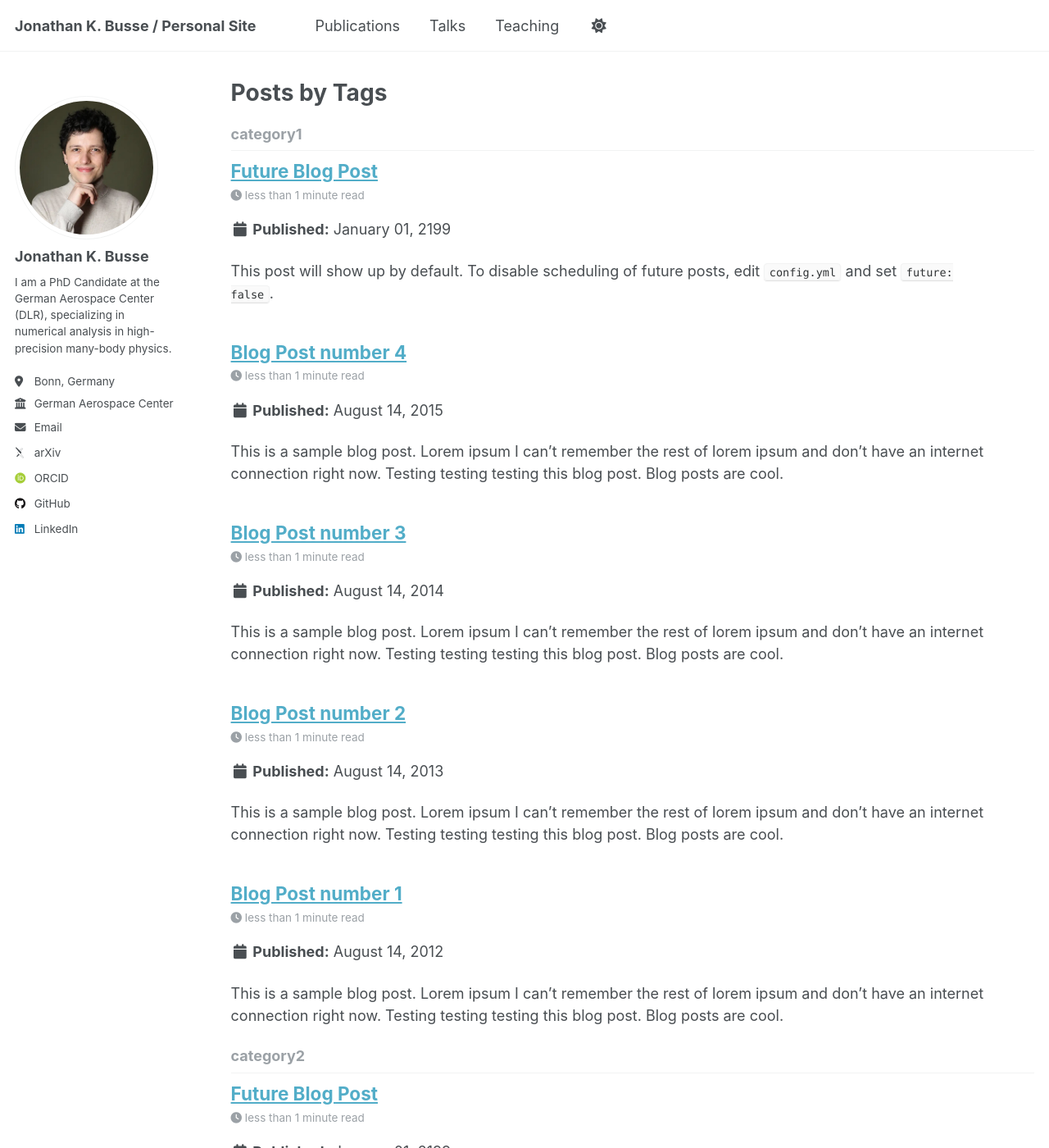
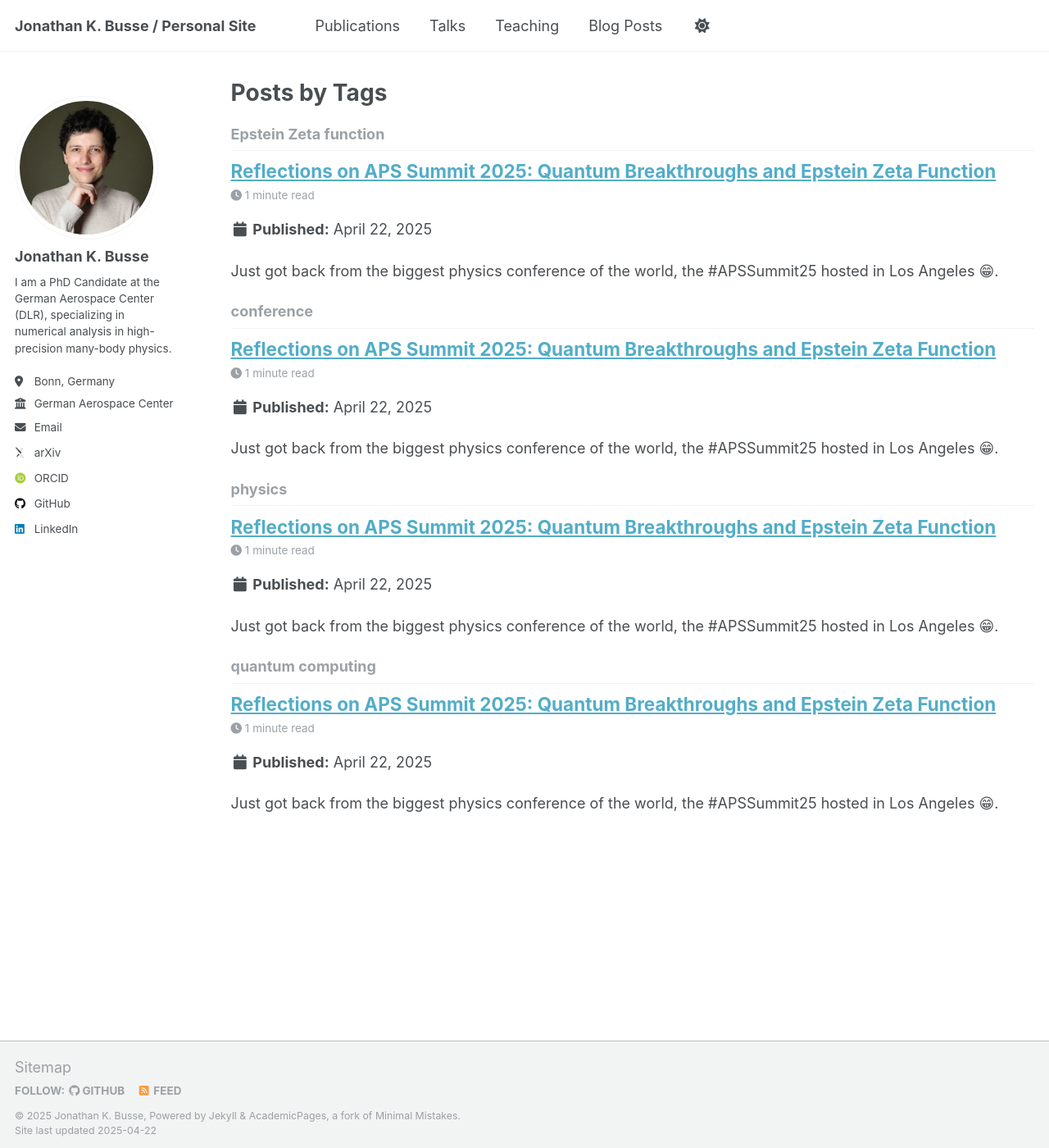
Before and after one commit to JoKaBus/jonathankbusse, a Jekyll site: the page built from _pages/tag-archive.html, in a window 1280 px wide and 1400 px high. Shown: the whole window at 82% size. Built offline with Jekyll 4.4.1, drawn with Linux system fonts in a browser that asks for light colours; some web fonts are replaced; some of the changed text lies outside the part shown.

Commit message:
Content: First post

```diff
--- a/_data/navigation.yml
+++ b/_data/navigation.yml
@@ -20,8 +20,8 @@ main:
   #  - title: "Portfolio"
   #    url: /portfolio/
   #
-  #  - title: "Blog Posts"
-  #    url: /year-archive/
+  - title: "Blog Posts"
+    url: /year-archive/
   #
   #  - title: "CV"
   #    url: /cv/
--- a/_posts/2012-08-14-blog-post-1.md
+++ /dev/null
@@ -1,20 +0,0 @@
----
-title: 'Blog Post number 1'
-date: 2012-08-14
-permalink: /posts/2012/08/blog-post-1/
-tags:
-  - cool posts
-  - category1
-  - category2
----
-
-This is a sample blog post. Lorem ipsum I can't remember the rest of lorem ipsum and don't have an internet connection right now. Testing testing testing this blog post. Blog posts are cool.
-
-Headings are cool
-======
-
-You can have many headings
-======
-
-Aren't headings cool?
-------
--- a/_posts/2013-08-14-blog-post-2.md
+++ /dev/null
@@ -1,20 +0,0 @@
----
-title: 'Blog Post number 2'
-date: 2013-08-14
-permalink: /posts/2013/08/blog-post-2/
-tags:
-  - cool posts
-  - category1
-  - category2
----
-
-This is a sample blog post. Lorem ipsum I can't remember the rest of lorem ipsum and don't have an internet connection right now. Testing testing testing this blog post. Blog posts are cool.
-
-Headings are cool
-======
-
-You can have many headings
-======
-
-Aren't headings cool?
-------
--- a/_posts/2014-08-14-blog-post-3.md
+++ /dev/null
@@ -1,20 +0,0 @@
----
-title: 'Blog Post number 3'
-date: 2014-08-14
-permalink: /posts/2014/08/blog-post-3/
-tags:
-  - cool posts
-  - category1
-  - category2
----
-
-This is a sample blog post. Lorem ipsum I can't remember the rest of lorem ipsum and don't have an internet connection right now. Testing testing testing this blog post. Blog posts are cool.
-
-Headings are cool
-======
-
-You can have many headings
-======
-
-Aren't headings cool?
-------
--- /dev/null
+++ b/_posts/2025-04-22-aps-summit-2025.md
@@ -0,0 +1,29 @@
+---
+title: 'Reflections on APS Summit 2025: Quantum Breakthroughs and Epstein Zeta Function'
+date: 2025-04-22
+permalink: /posts/2025/04/aps-summit-2025/
+tags:
+  - conference
+  - physics
+  - quantum computing
+  - Epstein Zeta function
+---
+
+Just got back from the biggest physics conference of the world, the #APSSummit25 hosted in Los Angeles 😁.
+
+One of the many standouts was the presentation on the topological Majorana 1 quantum computer by Google [^1][^2]. Following last month's controversial announcement, the talk didn't quite win over the scientific community—it is still unclear whether the basis for the "solves-it-all qubit" (as one could call it) was actually observed 🤔. It was fascinating to see the bold claims and the healthy skepticism they sparked [^3].
+
+The sheer number of intriguing talks would have been overwhelming, were it not for my great colleagues Elisabeth Lobe, Pedro Barrios, Dr. David DA COSTA, Peter and Alina from Deutsches Zentrum für Luft-und Raumfahrt e.V., helping me along 😊. I truly enjoyed getting a broader picture of where the community stands.
+
+While experts believe that quantum computers cracking the RSA encryption is still at least 15 years away [^4] (or as one speaker jokingly said, "according to the media, right around the corner" 😆), it was refreshing to see the quantum community thriving around the world. This includes not only researchers but also industry players, such as Qblox, whose modular quantum computer control systems can be seen on my favorite conference merchandise: my white t-shirt—thank you, Priya Lakshmi and Aleksandra Soltamova!
+
+Finally, I had the pleasure of presenting the work of Andreas Alexander Buchheit, Ruben and me regarding the efficient computation of the Epstein Zeta function in our open-source library EpsteinLib [^5][^6]. This library promises to enable calculations in physical (lattice) systems where countless particles interact over long distances. I'm excited to continue refining the tool and exploring its applications in areas like computational chemistry in the coming year 😊.
+
+References
+------
+[^1]: [Google AI Blog: Quantum Supremacy Using a Programmable Superconducting Processor](https://lnkd.in/eaEmGguY)
+[^2]: [Nature: Quantum supremacy using a programmable superconducting processor](https://lnkd.in/eXXeG5rB)
+[^3]: [Quanta Magazine: Does This New Quantum Breakthrough Finally Prove That Nature Is Nonlocal?](https://lnkd.in/e9uFkwSQ)
+[^4]: [National Security Agency: Commercial National Security Algorithm Suite 2.0](https://lnkd.in/eCVuJY_f) (See Page 5)
+[^5]: [arXiv: Epstein zeta method for many-body lattice sums](https://lnkd.in/e72HBg6K)
+[^6]: [GitHub: EpsteinLib](https://lnkd.in/e6ewJm8f)
--- a/_posts/2199-01-01-future-post.md
+++ /dev/null
@@ -1,11 +0,0 @@
----
-title: 'Future Blog Post'
-date: 2199-01-01
-permalink: /posts/2012/08/blog-post-4/
-tags:
-  - cool posts
-  - category1
-  - category2
----
-
-This post will show up by default. To disable scheduling of future posts, edit `config.yml` and set `future: false`.
```
Also changed, not shown: _posts/2015-08-14-blog-post-4.md (deleted, +0 -20 lines).
